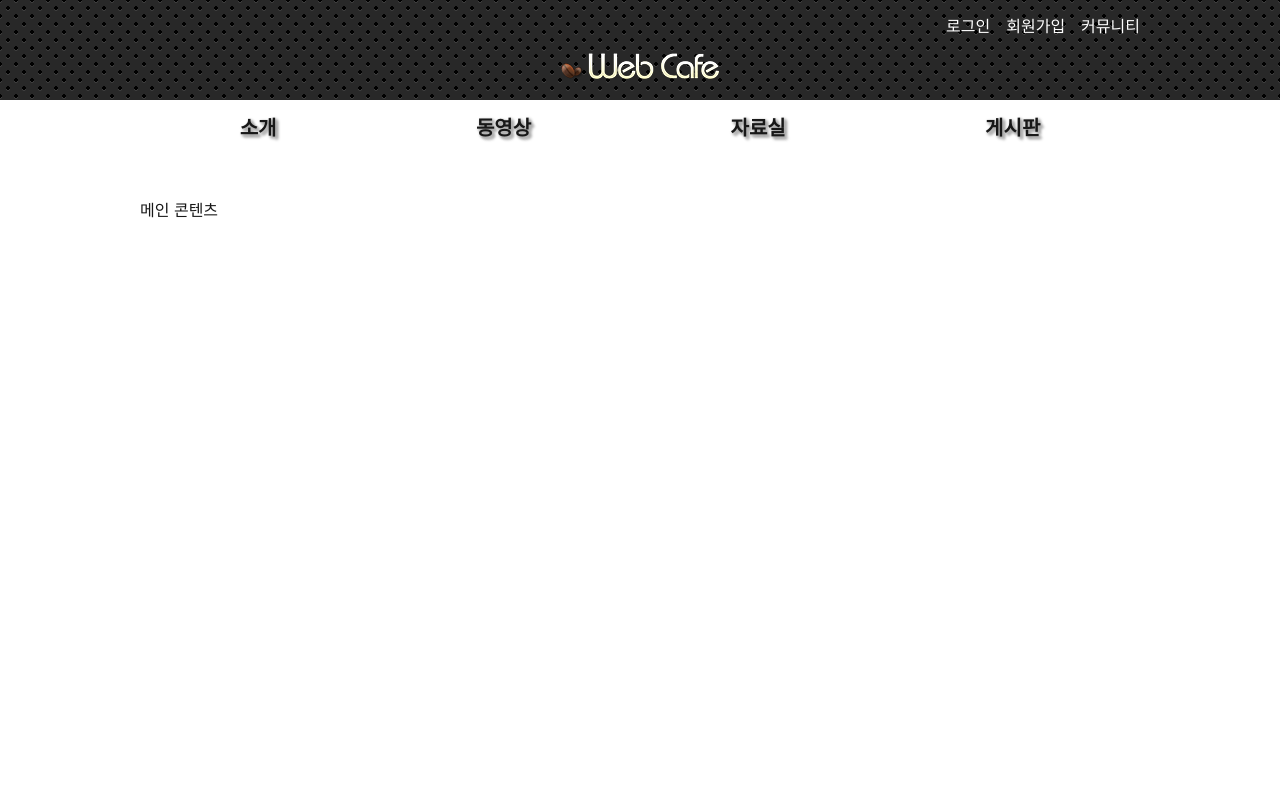
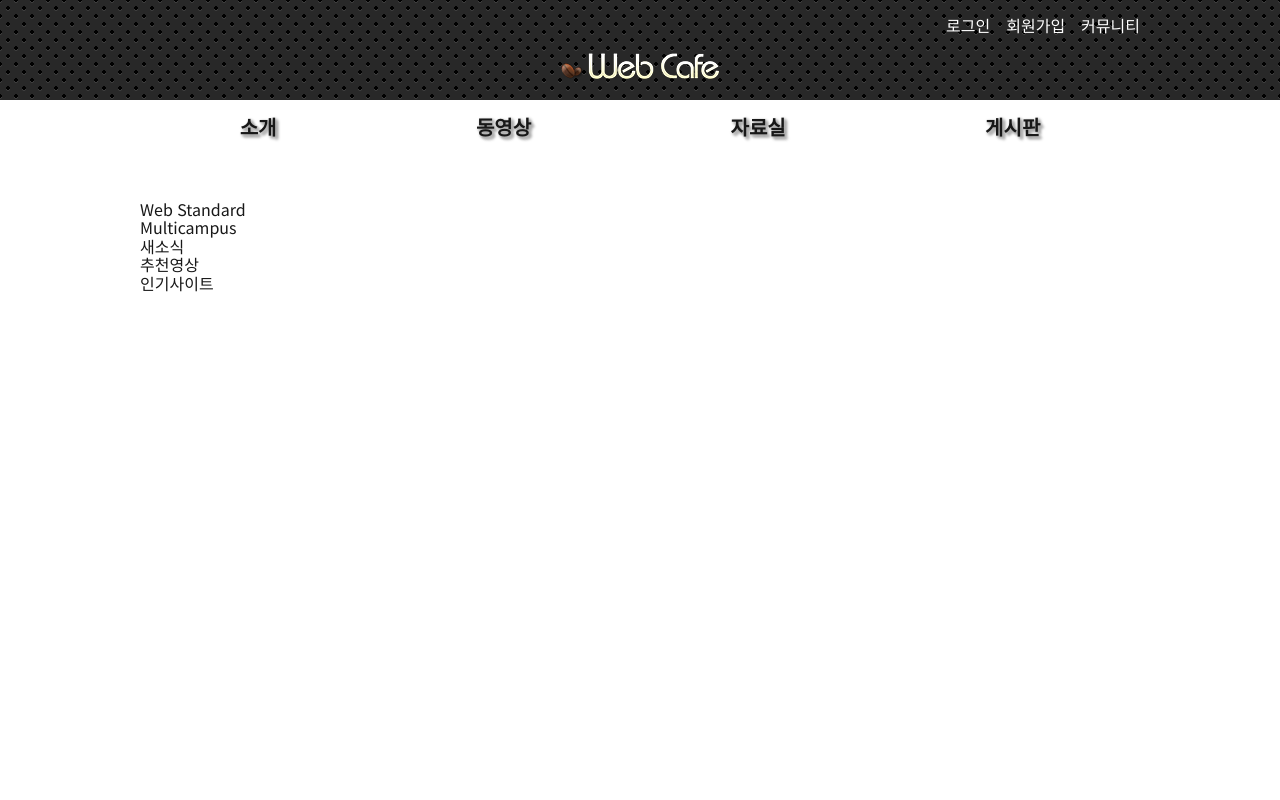
Before and after one commit to skywalkerKS/skywalkerKS.github.io, a plain HTML site: page index.html in a window 1280 px wide. Shown: the top 800 px of the page. Drawn offline with Linux system fonts and the light colour scheme.

Commit message:
메인컨텐츠 래이아웃 마크업 완성

```diff
--- a/index.html
+++ b/index.html
@@ -34,7 +34,17 @@
             <li><a href="#">게시판</a></li>
         </ul>
     </nav>
-    <main class="content">메인 콘텐츠</main>
+    <main class="content">
+        <div class="text-effect">
+            <div class="text-frame frame1">Web Standard</div>
+            <div class="text-frame frame2">Multicampus</div>
+
+        </div>
+        <article class="news">새소식</article>
+        <section class="media">추천영상</section>
+        <section class="favorite">인기사이트</section>
+
+    </main>
     <div class="bg-footer">
         <footer class="footer">푸터</footer>
     </div>
```
